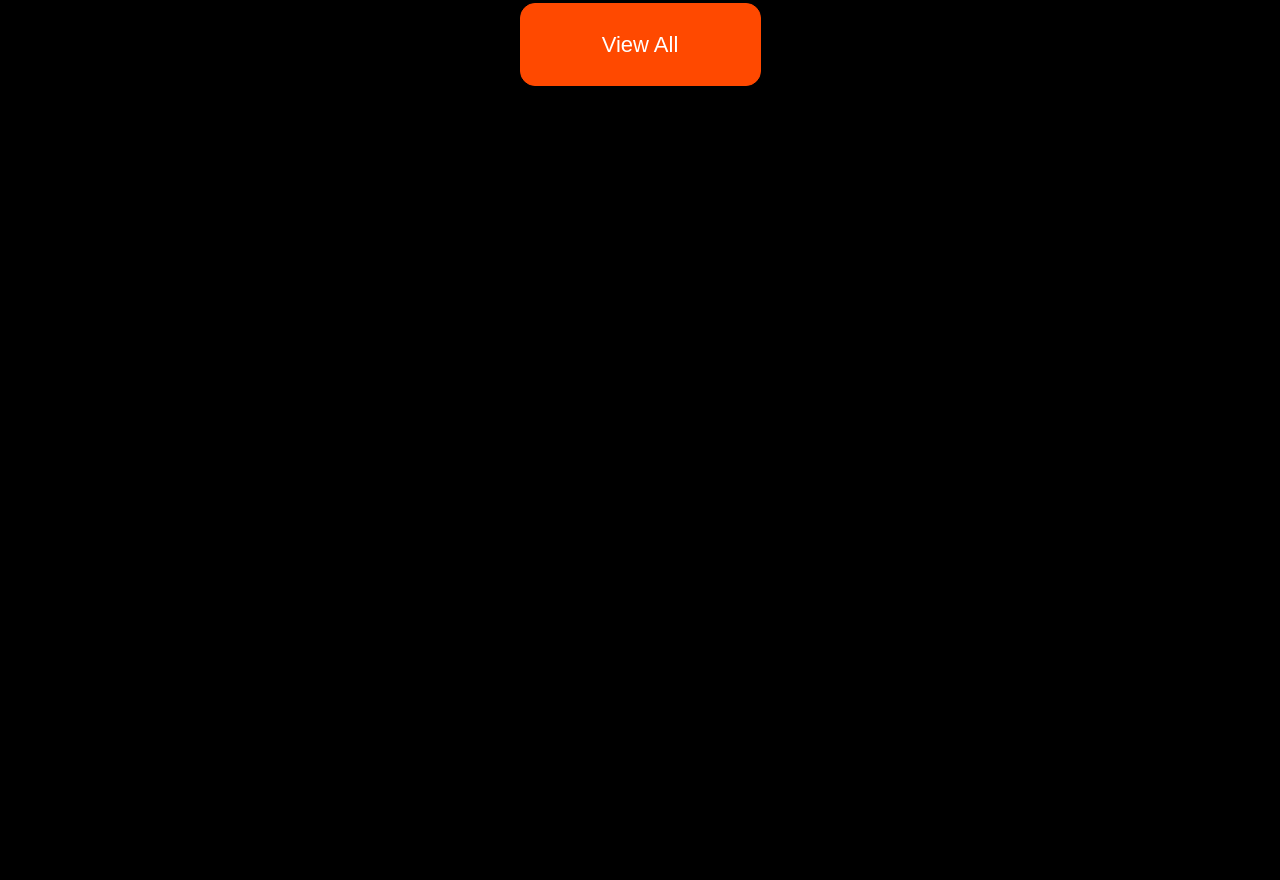
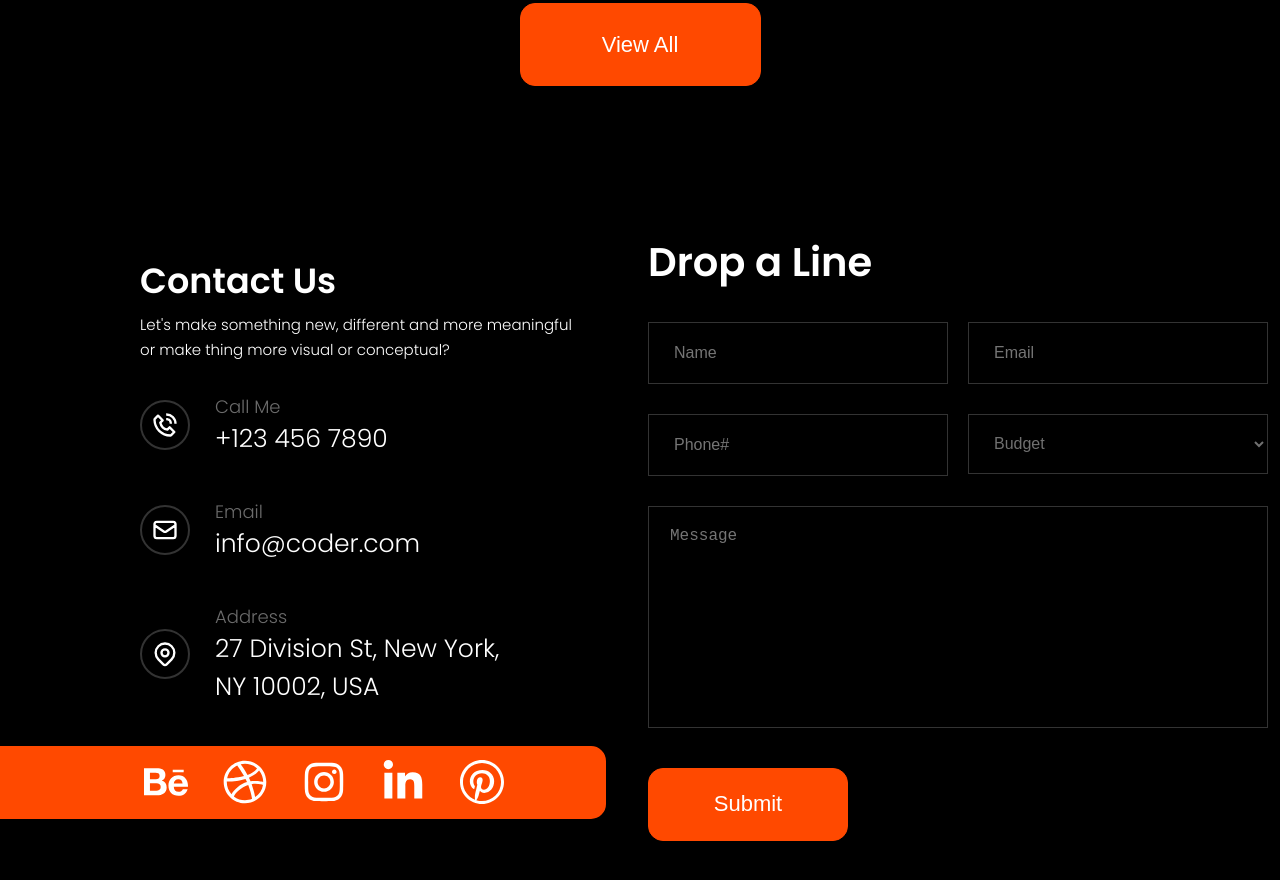
Before and after one commit to Sami-20s/coder-portfolio__react, a React (Create React App) app: page / in a window 1280 px wide. Shown: the part 8260-9140 px from the top of the page. Before the commit the page ends 8396 px from the top, so only its background shows below. Built offline with nearby package versions, Linux system fonts and the light colour scheme.

Commit message:
😍😘🥰 Contact Us Added

```diff
--- a/src/App.js
+++ b/src/App.js
@@ -9,6 +9,7 @@ import Portfolio from "./components/Portfolio/Portfolio";
 import Testimonials from "./components/Testimonials/Testimonials";
 import HireMe from "./components/HireMe/HireMe";
 import Blog from "./components/Blog/Blog";
+import ContactUs from "./components/ContactUs/ContactUs";
 
 function App() {
     const name = "Mr. John Weary";
@@ -25,6 +26,7 @@ function App() {
             <Testimonials />
             <HireMe />
             <Blog />
+            <ContactUs />
         </>
     );
 }
--- /dev/null
+++ b/src/components/ContactUs/ContactUs.js
@@ -0,0 +1,14 @@
+import React from "react";
+import Text from "./Text";
+import Forms from "./Forms";
+
+const ContactUs = () => {
+    return (
+        <section id="contact">
+            <Text />
+            <Forms />
+        </section>
+    );
+};
+
+export default ContactUs;
--- /dev/null
+++ b/src/components/ContactUs/Forms.js
@@ -0,0 +1,25 @@
+import React from "react";
+
+const Forms = () => {
+    return (
+        <div className="contact__form">
+            <h2>Drop a Line</h2>
+            <form>
+                <div className="form__top">
+                    <input type="text" id="name" placeholder="Name" />
+                    <input type="email" id="email" placeholder="Email" />
+                    <input type="number" id="number" placeholder="Phone#" />
+                    <select id="select">
+                        <option selected>Budget</option>
+                        <option>Cash</option>
+                        <option>Bank</option>
+                    </select>
+                </div>
+                <textarea id="textBox" cols="30" rows="10" placeholder="Message"></textarea>
+                <button className="btn">Submit</button>
+            </form>
+        </div>
+    );
+};
+
+export default Forms;
--- /dev/null
+++ b/src/components/ContactUs/Text.js
@@ -0,0 +1,42 @@
+import React from "react";
+import { BiPhoneCall } from "react-icons/bi";
+import { HiOutlineMail, HiOutlineLocationMarker } from "react-icons/hi";
+import { linksList } from "./contactList";
+import { FaBehance, FaDribbble, FaInstagram, FaLinkedinIn } from "react-icons/fa";
+import { ImPinterest2 } from "react-icons/im";
+// FaBehance , FaDribbble ,FaInstagram ,FaLinkedinIn
+// ImPinterest2
+const Text = () => {
+    return (
+        <div className="contact__text">
+            <h2>Contact Us</h2>
+            <p>
+                Let's make something new, different and more meaningful or make thing more visual or
+                conceptual?
+            </p>
+            <div className="contact__text__links">
+                {linksList.map(item => {
+                    const { id, img, title, subTitle } = item;
+                    return (
+                        <div key={id} className="contact__text__links__link">
+                            {img}
+                            <div className="contact__text__links__link__info">
+                                <h3>{title}</h3>
+                                <h4>{subTitle}</h4>
+                            </div>
+                        </div>
+                    );
+                })}
+                <div className="contact__text__links__socialIcons">
+                    <FaBehance />
+                    <FaDribbble />
+                    <FaInstagram />
+                    <FaLinkedinIn />
+                    <ImPinterest2 />
+                </div>
+            </div>
+        </div>
+    );
+};
+
+export default Text;
--- /dev/null
+++ b/src/components/ContactUs/contactList.js
@@ -0,0 +1,12 @@
+import { HiOutlineMail, HiOutlineLocationMarker } from "react-icons/hi";
+import { BiPhoneCall } from "react-icons/bi";
+export const linksList = [
+    { id: 1, img: <BiPhoneCall className="icon" />, title: "Call Me", subTitle: "+123 456 7890" },
+    { id: 2, img: <HiOutlineMail className="icon" />, title: "Email", subTitle: "info@coder.com" },
+    {
+        id: 3,
+        img: <HiOutlineLocationMarker className="icon" />,
+        title: "Address",
+        subTitle: "27 Division St, New York, NY 10002, USA",
+    },
+];
--- /dev/null
+++ b/src/style/contactUs/_contactUs.scss
@@ -0,0 +1,192 @@
+#contact {
+    display: flex;
+    justify-content: space-between;
+    align-items: center;
+    padding: 0 140px;
+    height: 100vh;
+    .contact__text {
+        display: flex;
+        flex-direction: column;
+        h2 {
+            @include par(40px, 600, $white);
+            margin-bottom: 5px;
+        }
+        p {
+            @include par(18px, 300, $white);
+            width: 525px;
+            line-height: 1.7;
+            margin-bottom: 30px;
+        }
+        &__links {
+            display: flex;
+            flex-direction: column;
+            &__link {
+                display: flex;
+                align-items: center;
+                &:not(:last-child) {
+                    margin-bottom: 40px;
+                }
+
+                .icon {
+                    width: 50px;
+                    height: 50px;
+                    padding: 9px;
+                    margin-right: 25px;
+                    border: solid 2px #333333;
+                    border-radius: 100%;
+                    color: $white;
+                    cursor: pointer;
+                    cursor: pointer;
+                    transform: scale(1);
+                    transition: all 0.3s ease;
+                    &:hover {
+                        color: $orange;
+                        border-color: $orange;
+                        transform: scale(1.05);
+                    }
+                }
+                &__info {
+                    display: flex;
+                    flex-direction: column;
+                    h3 {
+                        @include par(18px, 300, #6b6b6b);
+                    }
+                    h4 {
+                        @include par(25px, 300, $white);
+                        width: 316px;
+                    }
+                }
+            }
+            &__socialIcons {
+                transform: translateX(-142px);
+                font-size: 44px;
+                width: calc(100% + 100px);
+                height: 73px;
+                background-color: $orange;
+                display: flex;
+                align-items: center;
+                padding-left: 144px;
+                border: solid 2px $orange;
+                border-radius: 0 15px 15px 0;
+                & > *:not(:last-child) {
+                    margin-right: 35px;
+                }
+                & > * {
+                    cursor: pointer;
+                    transform: scale(1) rotate(0);
+                    transition: all 0.5s ease;
+                    &:hover {
+                        transform: scale(1.2) rotate(360deg);
+                    }
+                }
+            }
+        }
+    }
+    .contact__form {
+        display: flex;
+        flex-direction: column;
+        h2 {
+            @include par(40px, 600, $white);
+            margin-bottom: 30px;
+        }
+        form {
+            display: flex;
+            flex-direction: column;
+            align-content: center;
+            justify-content: center;
+            .form__top {
+                display: grid;
+                grid-template-columns: 1fr 1fr;
+                column-gap: 20px;
+                row-gap: 30px;
+                margin-bottom: 30px;
+                input {
+                    &::-webkit-outer-spin-button,
+                    &::-webkit-inner-spin-button {
+                        -webkit-appearance: none;
+                        margin: 0;
+                    }
+
+                    /* Firefox */
+                    &[type="number"] {
+                        -moz-appearance: textfield;
+                    }
+                    display: block;
+                    position: relative;
+                    width: 300px;
+                    height: 60px;
+                    padding: 30px 25px;
+                    color: #707070;
+                    background-color: transparent;
+                    border: solid 1px #333333;
+                    outline: none;
+                    transform: all 1s ease;
+                    @include par(16px, 400, #707070);
+
+                    &:focus {
+                        border-color: #164379;
+                    }
+                }
+                #select {
+                    display: block;
+                    position: relative;
+                    width: 300px;
+                    height: 60px;
+                    padding: 0 21px;
+                    color: #707070;
+                    background-color: transparent;
+                    border: solid 1px #333333;
+                    outline: none;
+                    @include par(16px, 400, #707070);
+                }
+            }
+            #textBox {
+                display: block;
+                position: relative;
+                resize: none;
+                width: 100%;
+                padding: 20px 21px;
+                color: #707070;
+                background-color: transparent;
+                border: solid 1px #333333;
+                outline: none;
+                transform: all 1s ease;
+                @include par(16px, 400, #707070);
+                &:focus {
+                    border-color: #164379;
+                }
+                margin-bottom: 40px;
+            }
+            .btn {
+                position: relative;
+                width: 200px;
+                height: 73px;
+                border: solid 1px $orange;
+                border-radius: 15px;
+                background-color: $orange;
+                @include par(22px, 400, $white);
+                outline: none;
+                cursor: pointer;
+                transition: all 0.3s ease;
+                &:hover {
+                    background-color: transparent;
+                    color: $orange;
+                }
+            }
+        }
+    }
+}
+
+@media (max-width: 1500px) {
+    #contact {
+        .contact__text {
+            h2 {
+                font-size: 35px;
+            }
+            p {
+                font-size: 15px;
+                width: 450px;
+            }
+        }
+    }
+}
--- a/src/style/style.scss
+++ b/src/style/style.scss
@@ -9,3 +9,4 @@
 @import "testimonials/testimonials";
 @import "hire/hire";
 @import "blog/blog";
+@import "contactUs/contactUs";
```
Also changed, not shown: public/img/contact-email.svg (added), public/img/contact-phone.svg (added).
